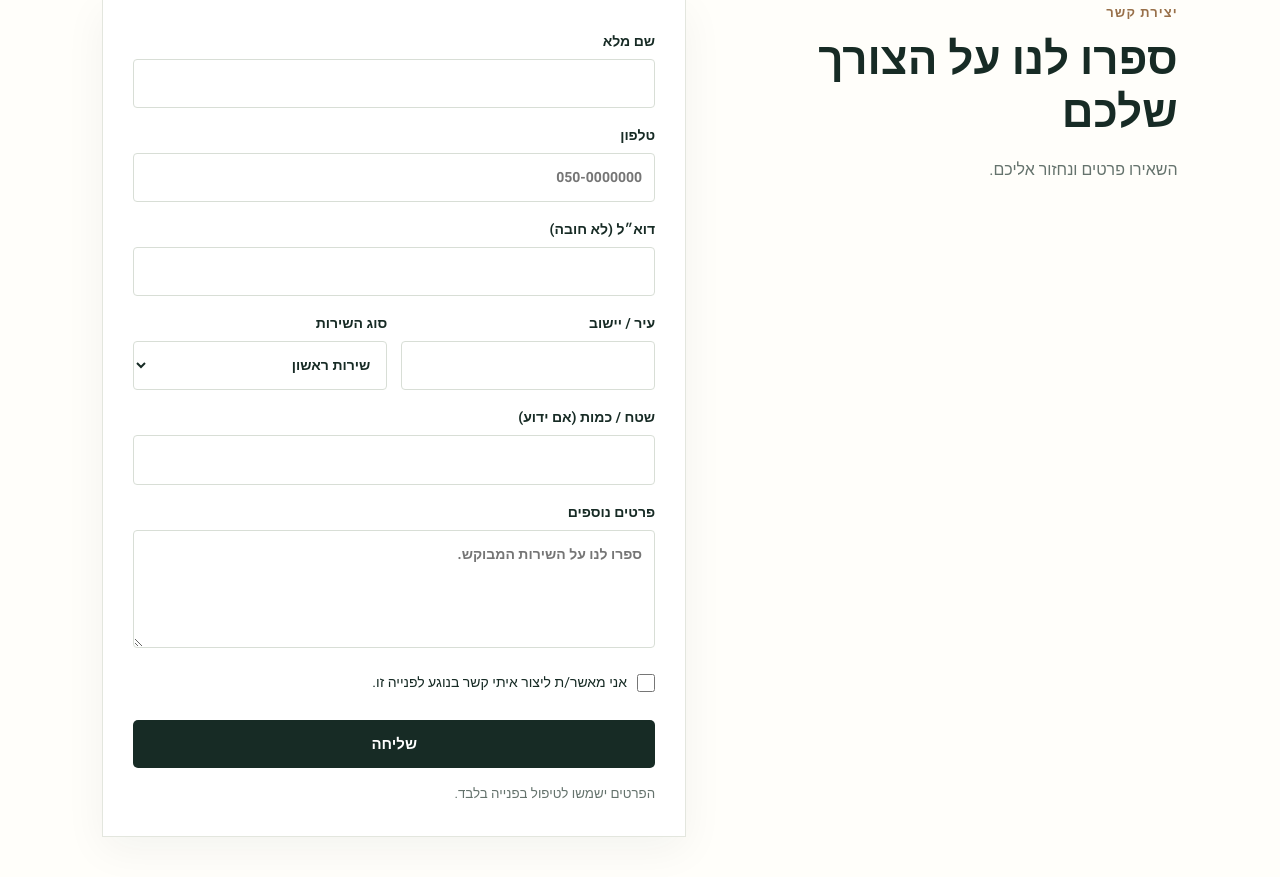
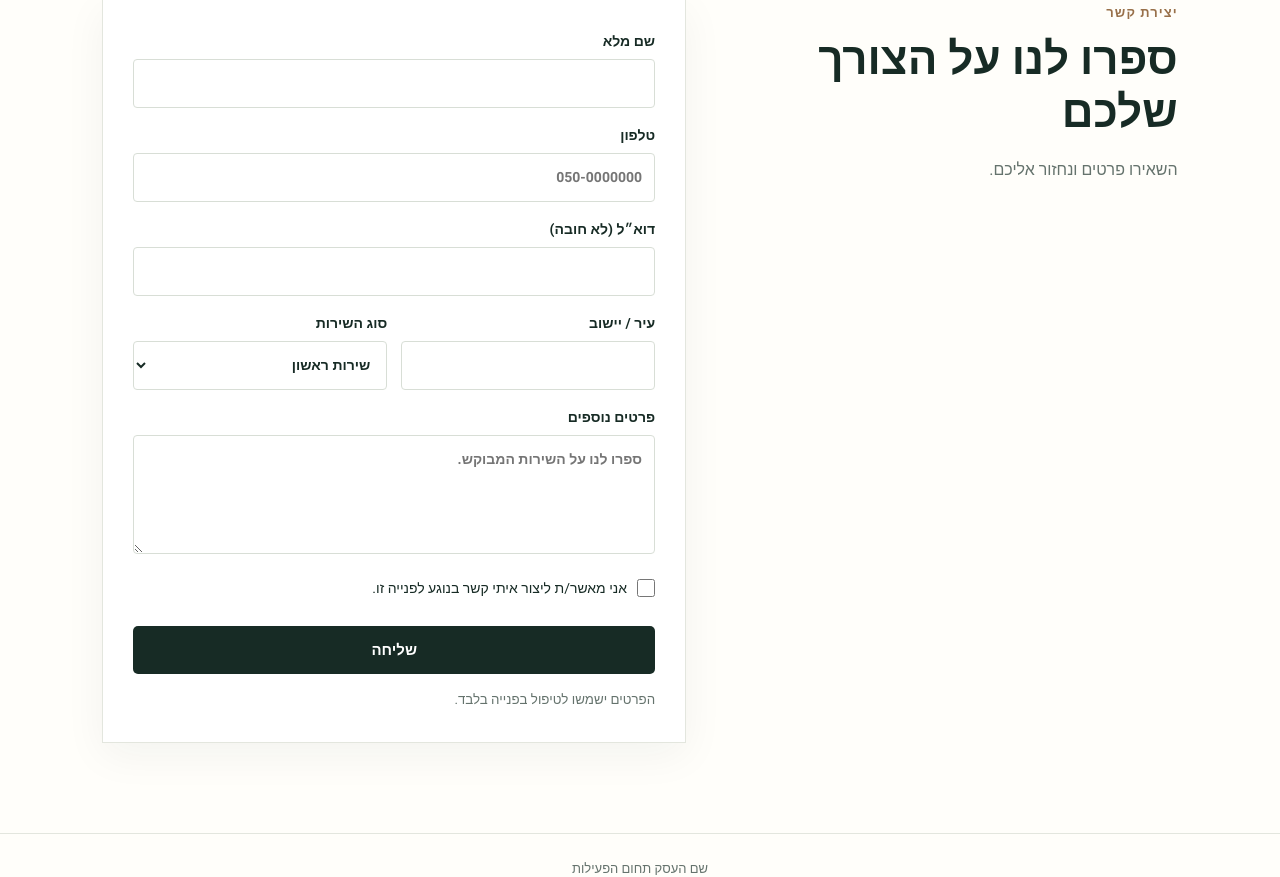
Before and after one commit to mv89-heb/business-mvp, a Flask app: page / in a window 1280 px wide. Shown: the part 1339-2216 px from the top of the page. Run offline with Flask 3, Linux system fonts and the light colour scheme; parts of the project's set-up code (start-up, migrations or seed data) failed here and were passed over; some libraries are stand-ins or nearby versions.

Commit message:
fix: make customer starter defaults domain-neutral

```diff
--- a/templates/index.html
+++ b/templates/index.html
@@ -32,7 +32,7 @@
     <label>טלפון<input name="phone" required inputmode="tel" autocomplete="tel" placeholder="050-0000000"></label>
     <label>דוא״ל (לא חובה)<input name="email" type="email" maxlength="254" autocomplete="email"></label>
     <div class="form-row"><label>עיר / יישוב<input name="city" maxlength="100"></label><label>סוג השירות<select id="service-select" name="service">{% for service in content.services %}<option value="{{ service.form_value }}" data-prompt="{{ service.prompt|default('') }}">{{ service.name }}</option>{% endfor %}<option value="אחר">אחר</option></select></label></div>
-    <label>שטח / כמות (אם ידוע)<input name="area" type="number" min="1" max="100000"></label>
+    {% if business.modules.get('area_capture', false) %}<label>שטח / כמות (אם ידוע)<input name="area" type="number" min="1" max="100000"></label>{% endif %}
     {% if content.budget_options %}<label>תקציב משוער (לא חובה)<select name="budget"><option value="">לא צוין</option>{% for option in content.budget_options %}<option>{{ option }}</option>{% endfor %}</select></label>{% endif %}
     <label>פרטים נוספים<textarea id="project-details" name="details" rows="4" maxlength="4000"></textarea></label>
     <input type="hidden" name="preset" value="{{ preset }}">
```
